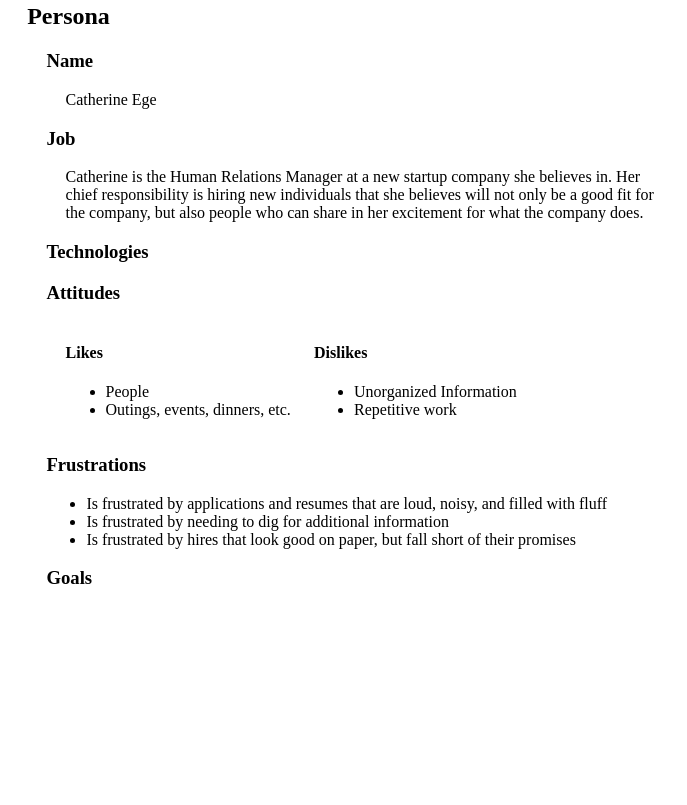
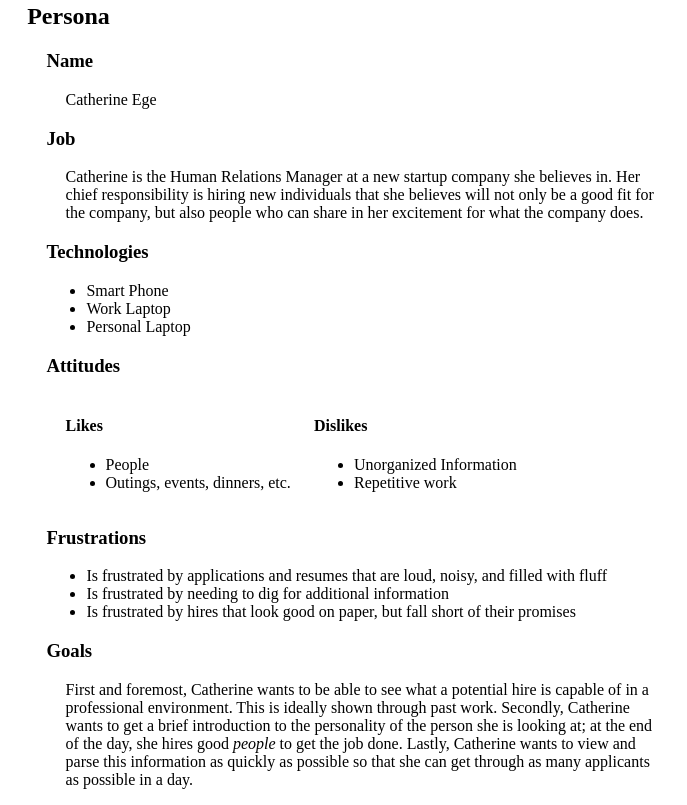
Before and after one commit to DestryU/destryU-pwp, a plain HTML site: page public_html/documentation/milestone-1.html in a window 1280 px wide. Shown: the part 503-1308 px from the top of the page, without its empty margins (0-687 px from the left). Before the commit the page ends 1111 px from the top, so only its background shows below. Drawn offline with Linux system fonts and the light colour scheme.

Commit message:
Finished filling out all required information for milestone-1; created directory on cnm server and set first deployment

```diff
--- a/public_html/documentation/milestone-1.html
+++ b/public_html/documentation/milestone-1.html
@@ -53,7 +53,14 @@
                     responsibility is hiring new individuals that she believes will not only be a good fit for the
                     company, but also people who can share in her excitement for what the company does.
                 </p>
+
                 <h3>Technologies</h3>
+                <ul>
+                    <li>Smart Phone</li>
+                    <li>Work Laptop</li>
+                    <li>Personal Laptop</li>
+                </ul>
+
                 <h3>Attitudes</h3>
                 <div class="setInline indent">
                     <h4>Likes</h4>
@@ -69,13 +76,24 @@
                         <li>Repetitive work</li>
                     </ul>
                 </div>
+
                 <h3>Frustrations</h3>
                 <ul>
                     <li>Is frustrated by applications and resumes that are loud, noisy, and filled with fluff</li>
                     <li>Is frustrated by needing to dig for additional information</li>
                     <li>Is frustrated by hires that look good on paper, but fall short of their promises</li>
                 </ul>
+
                 <h3>Goals</h3>
+                <p class="box indent">
+                    First and foremost, Catherine wants to be able to see what a potential hire is capable of in a
+                    professional environment. This is ideally shown through past work. Secondly, Catherine wants to get
+                    a brief introduction to the personality of the person she is looking at; at the end of the day,
+                    she hires good <em>people</em> to get the job done. Lastly, Catherine wants to view and parse this
+                    information as quickly as possible so that she can get through as many applicants as possible in
+                    a day.
+                </p>
+
             </div>
 
         </div>
```
